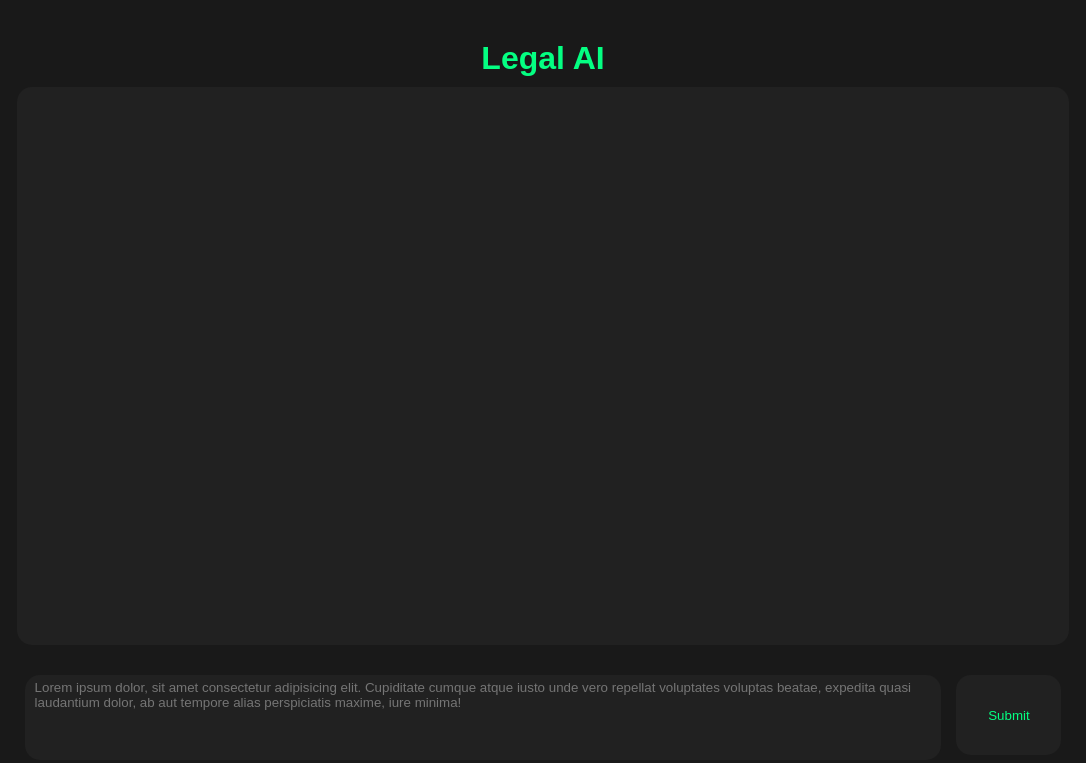
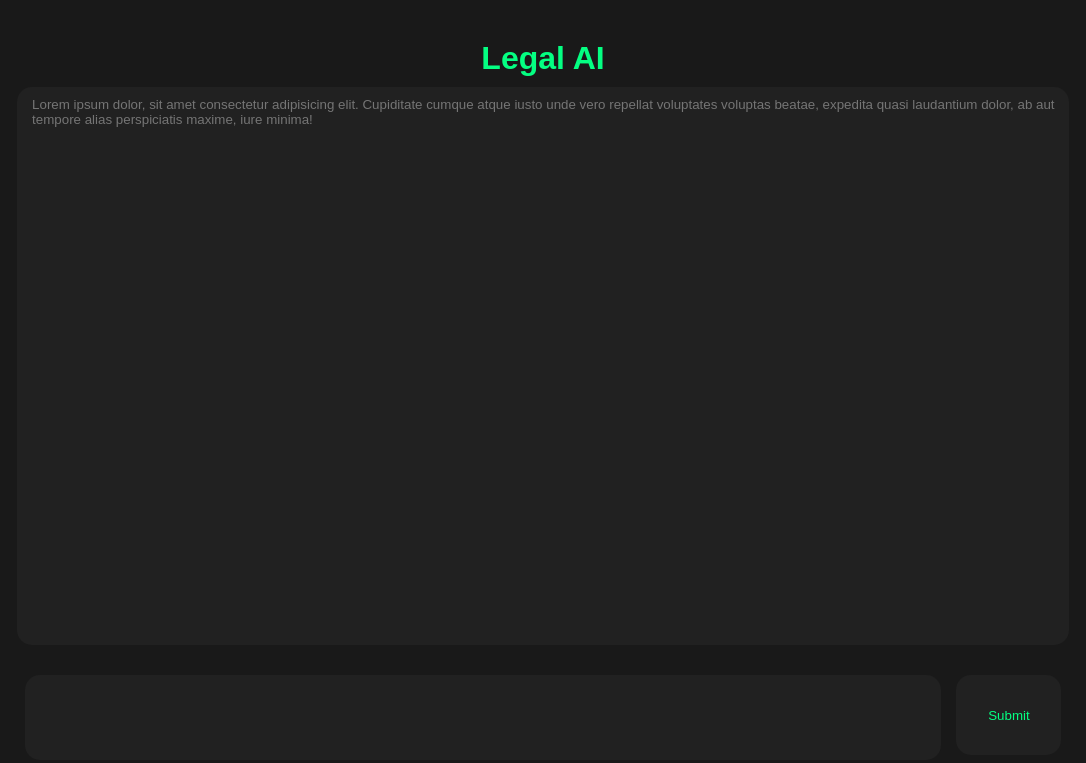
Before and after one commit to StarLumos/legal-ai, a plain HTML site: page src/frontend/index.html in a window 1280 px wide. Shown: the whole page, without its empty margins (97-1183 px from the left). Drawn offline with Linux system fonts and the light colour scheme.

Commit message:
:paintbrush: swap input, output locations

```diff
--- a/src/frontend/index.html
+++ b/src/frontend/index.html
@@ -28,20 +28,19 @@
             color: rgb(4, 255, 130);
             margin-bottom: 10px;
         }
-        #input-container {
+        #output-container {
             background: none;
             display: flex;
             margin-top: 30px;
             border-radius: 15px;
             width: 90%;
         }
-        #input {
+        #output {
             background-color: rgb(33, 33, 33);
             color:rgb(4, 255, 130);
             padding-left: 10px;
             padding-top: 5px;
-            border: none;
-            resize: none;
+
             border-radius: 15px;
             height: 80px;
             width: 100%;
@@ -55,12 +54,13 @@
             height: 80px;
             width: 120px;
         }
-        #output {
+        #input {
             background-color: rgb(33, 33, 33);
             color:rgb(4, 255, 130);
             padding-left: 15px;
             padding-top: 10px;
-
+            border: none;
+            resize: none;
             border-radius: 15px;
             height: 80%;
             width: 90%;
@@ -73,9 +73,9 @@
 <body>
     <div id="main">
         <h1 id="branding" style="font-family: Arial">Legal AI</h1>
-        <section id = "output" style="font-family: Arial"></section>
-        <div id="input-container">
-            <textarea id = "input" style="font-family: Arial" placeholder="Lorem ipsum dolor, sit amet consectetur adipisicing elit. Cupiditate cumque atque iusto unde vero repellat voluptates voluptas beatae, expedita quasi laudantium dolor, ab aut tempore alias perspiciatis maxime, iure minima!"></textarea>
+        <textarea id="input" style="font-family: Arial" placeholder="Lorem ipsum dolor, sit amet consectetur adipisicing elit. Cupiditate cumque atque iusto unde vero repellat voluptates voluptas beatae, expedita quasi laudantium dolor, ab aut tempore alias perspiciatis maxime, iure minima!"></textarea>
+        <div id="output-container">
+            <div id = "output" style="font-family: Arial"></div>
             <button id="submit-btn" onclick = "sample()" style="font-family: Arial">Submit</button>
         </div>
     </div>
```
